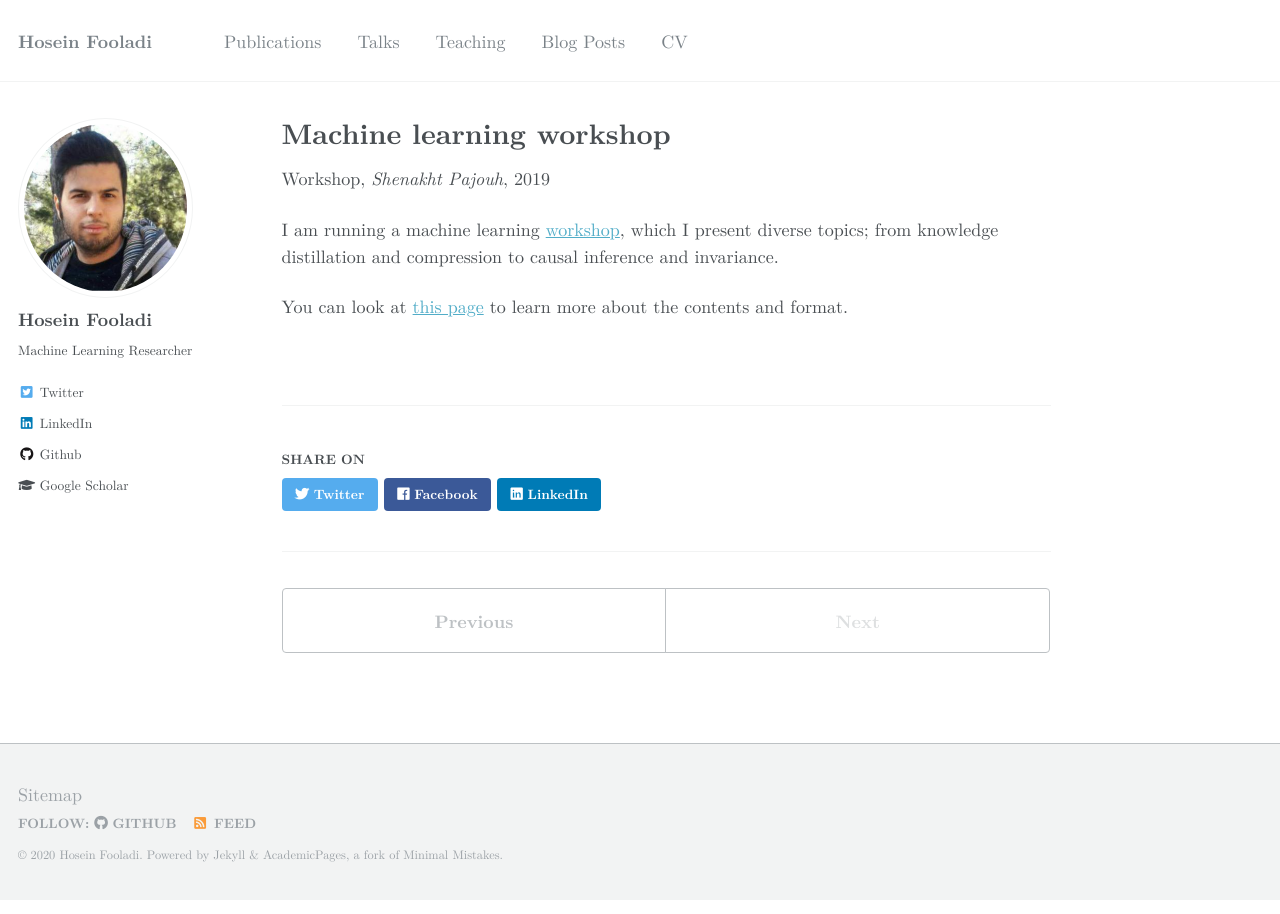
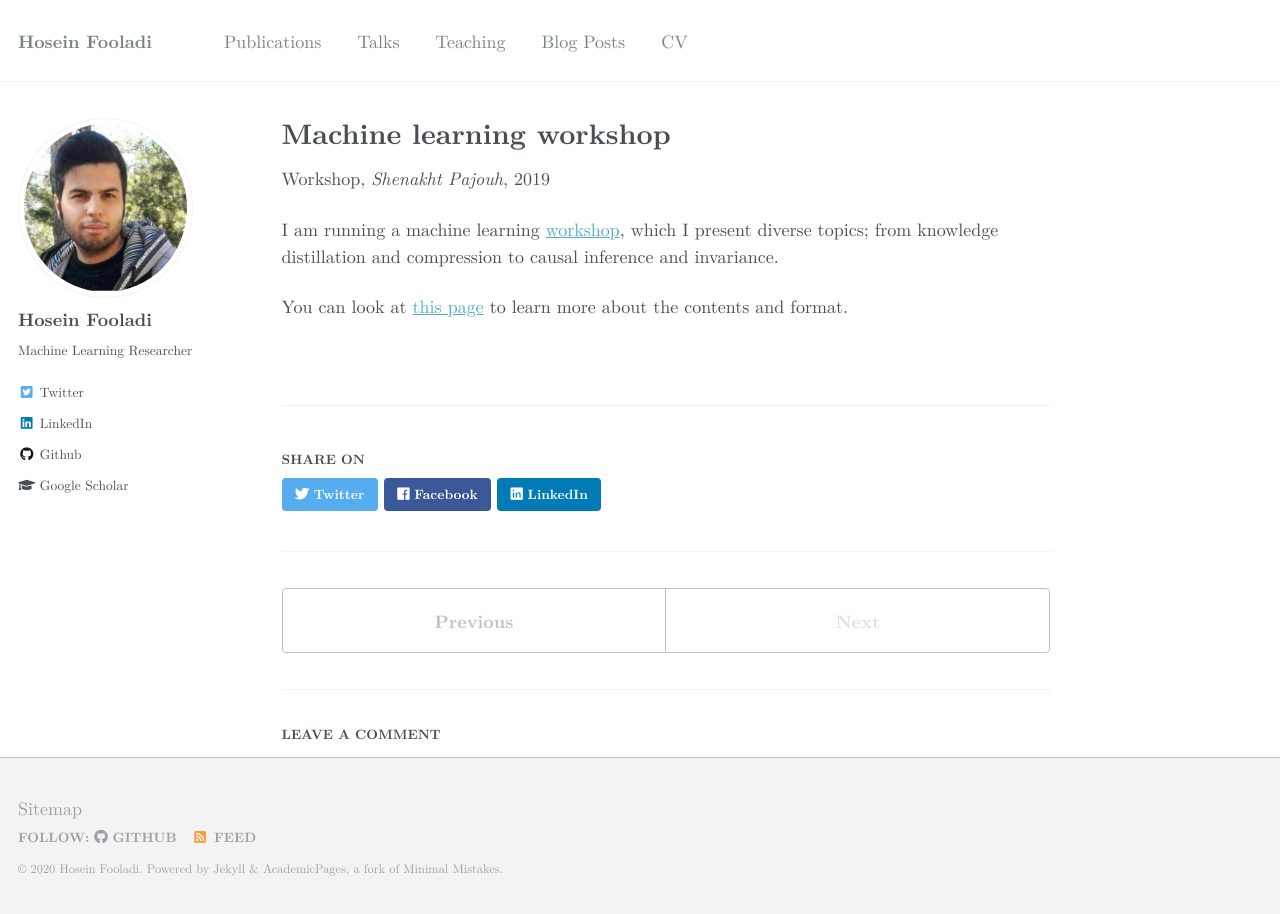
Before and after one commit to HFooladi/HFooladi.github.io, a Jekyll site: the page built from _teaching/2019-teaching-workshop.md, in a window 1280 px wide. Built offline with Jekyll 4.4.1, drawn with Linux system fonts in a browser that asks for light colours; some web fonts are replaced.

Commit message:
add utterences to comments.html

```diff
--- a/_includes/comments.html
+++ b/_includes/comments.html
@@ -75,6 +75,10 @@
         <!-- End new comment form -->
       {% endif %}
     </section>
+
+  {% when "utterances" %}
+    <h4 class="page__comments-title">{{ comments_label }}</h4>
+    <section id="utterances-comments"></section>
   {% when "custom" %}
     <section id="comments"></section>
   {% endcase %}
```
